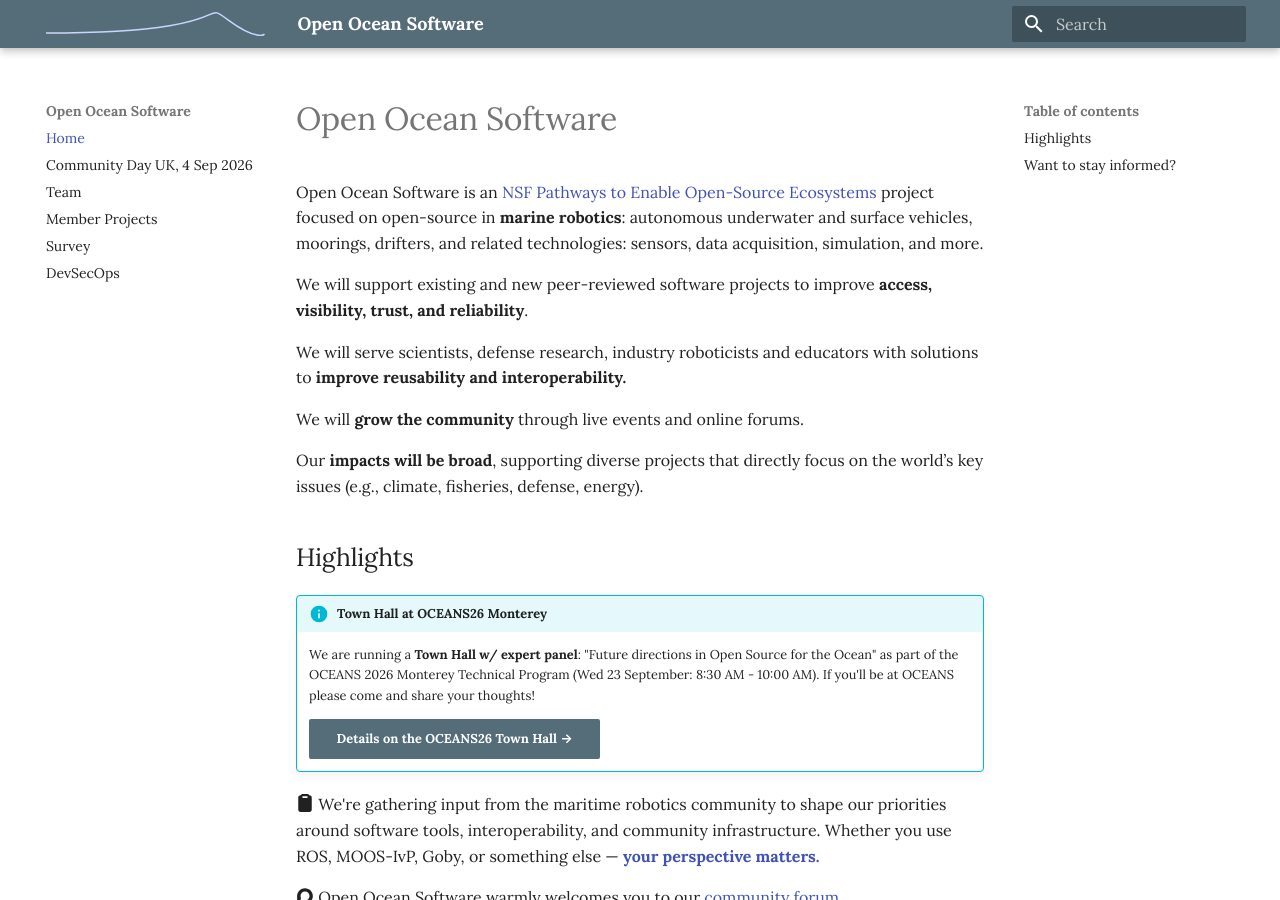
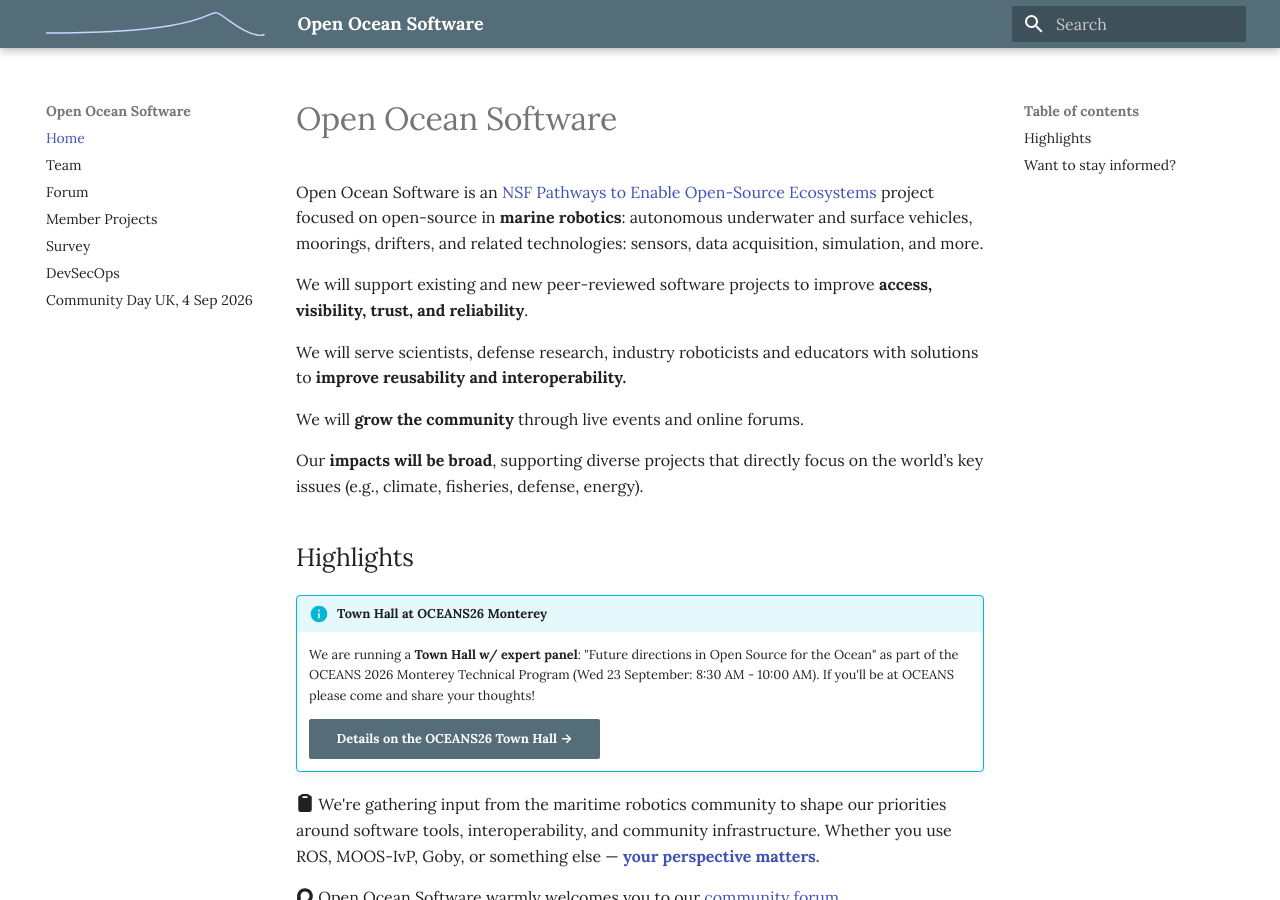
Before and after one commit to openocean-software/openocean-software.github.io, an MkDocs documentation site: the page built from docs/index.md, in a window 1280 px wide and 900 px high. Built offline with MkDocs 1.6.1 and Material for MkDocs 9.7.7, drawn with Linux system fonts in a browser that asks for light colours; some of the changed lines change nothing that is shown.

Commit message:
adding forum link to nav + moving community day uk to bottom, checked on mkdocs serve

```diff
--- a/mkdocs.yml
+++ b/mkdocs.yml
@@ -15,11 +15,12 @@
 
 nav:
     - Home: index.md
-    - Community Day UK, 4 Sep 2026: community-day-uk-2026.md
     - team.md
+    - Forum: https://forum.oceansoft.org
     - member-projects.md
     - Survey: ros-maritime-survey.md
     - DevSecOps: devsecops.md
+    - Community Day UK, 4 Sep 2026: community-day-uk-2026.md
 
 markdown_extensions:
 - attr_list
```
